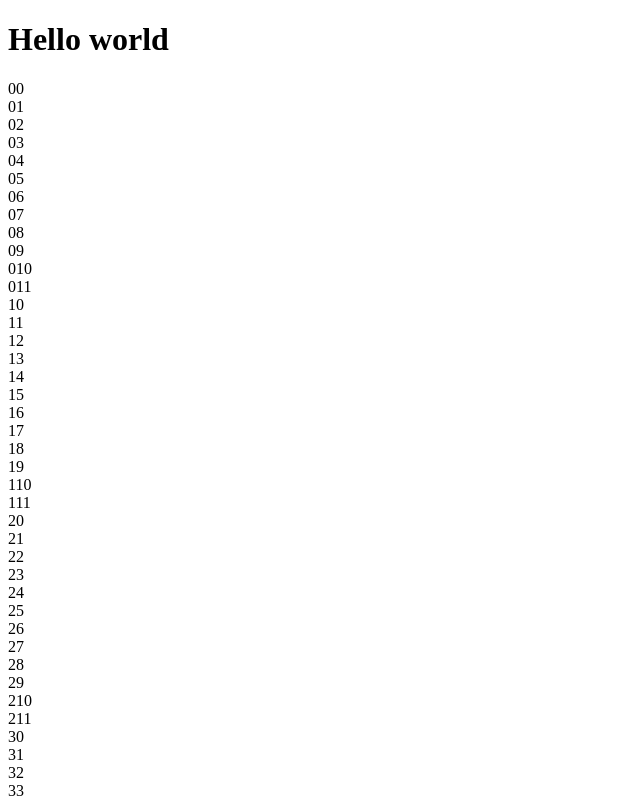
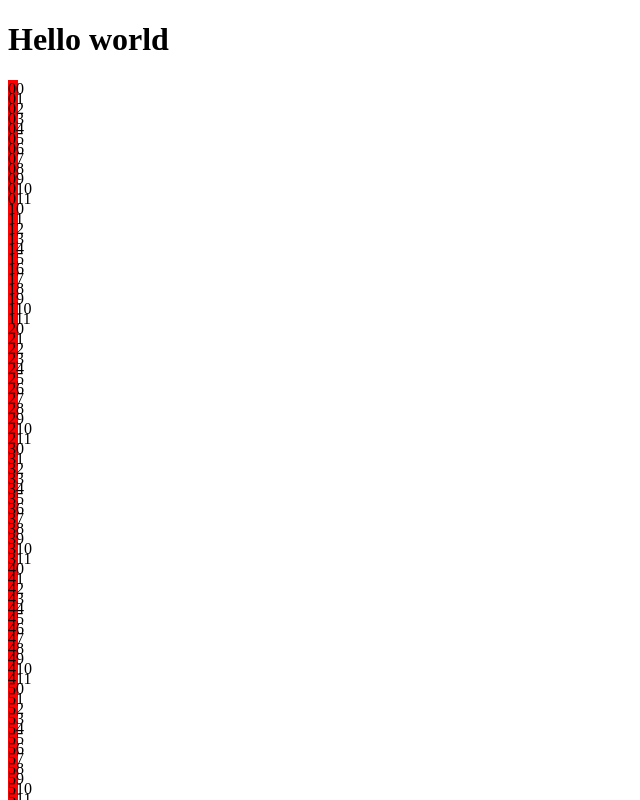
Before and after one commit to aimenin/game_of_life, a React app: page / in a window 1280 px wide. Shown: the top 800 px of the page, without its empty margins (0-640 px from the left). Built offline with nearby package versions, Linux system fonts and the light colour scheme.

Commit message:
added emotion and first styles

```diff
--- a/package.json
+++ b/package.json
@@ -64,6 +64,8 @@
   },
   "dependencies": {
     "@babel/polyfill": "^7.12.1",
+    "@emotion/react": "^11.4.0",
+    "@emotion/styled": "^11.3.0",
     "react": "^17.0.2",
     "react-dom": "^17.0.2"
   }
--- a/src/components/Grid/Cell.tsx
+++ b/src/components/Grid/Cell.tsx
@@ -1,4 +1,5 @@
 import React, { FC } from 'react';
+import styled from '@emotion/styled';
 import { Coords, CellType } from '@/helpers/Field';
 
 export interface CellProps {
@@ -8,6 +9,12 @@ export interface CellProps {
    */
 }
 
+export const CellStyles = styled.div`
+  width: 10px;
+  height: 10px;
+  background-color: red;
+`;
+
 export const Cell: FC<CellProps> = ({ coords }) => {
-  return <div>{coords}</div>;
+  return <CellStyles>{coords}</CellStyles>;
 };
```
Also changed, not shown: 1 other file (tests, documents, lock files or other folders).
